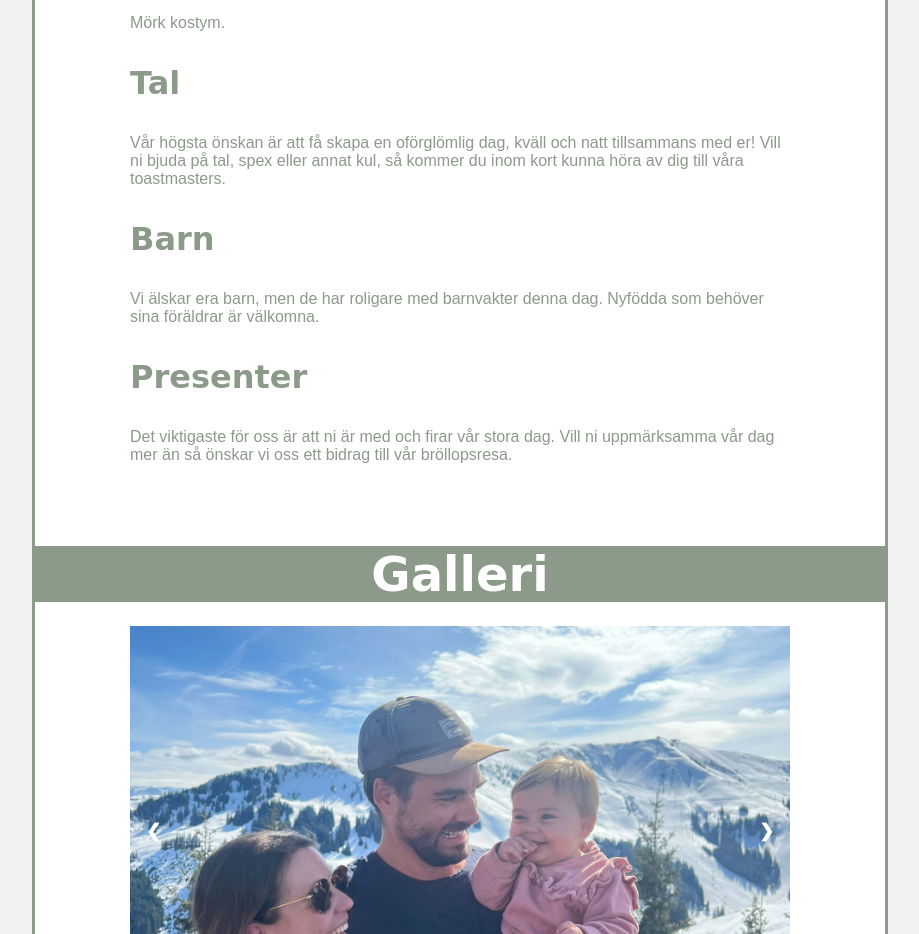
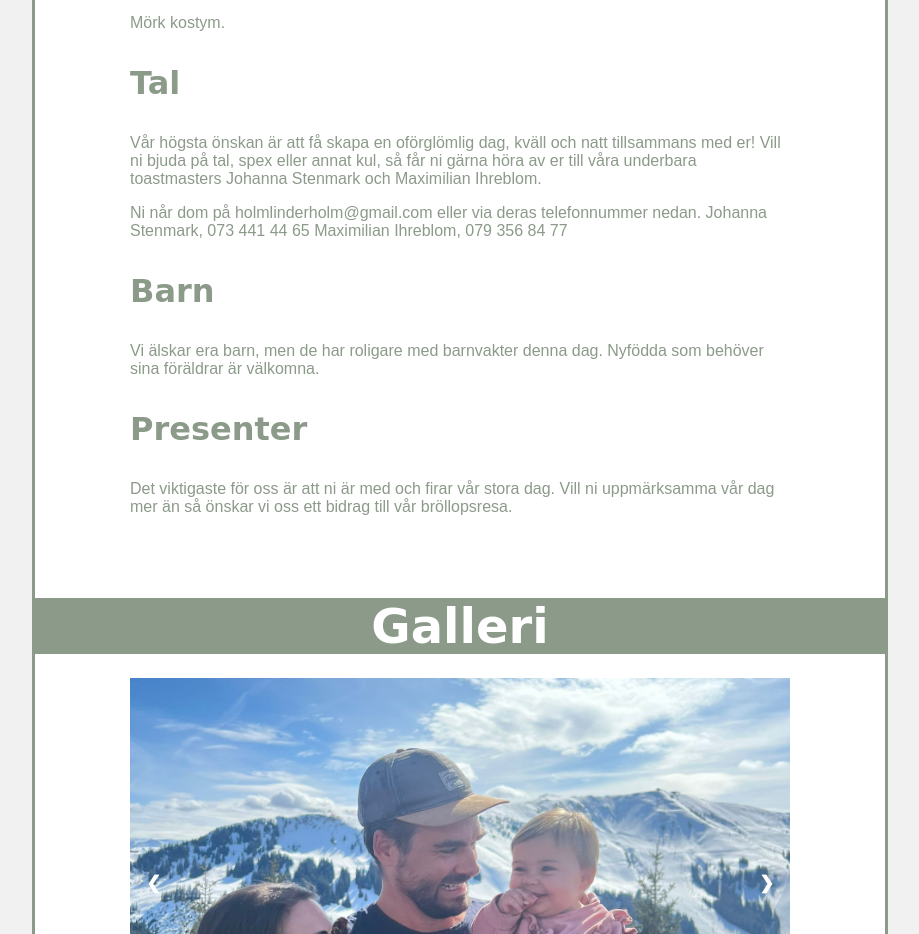
Before and after one commit to linderholm/linderholm.github.io, a plain HTML site: page index.html in a window 1280 px wide. Shown: the part 1940-2874 px from the top of the page, without its empty margins (180-1099 px from the left). Drawn offline with Linux system fonts and the light colour scheme; a web font is replaced by a local one.

Commit message:
updatera tal text

```diff
--- a/index.html
+++ b/index.html
@@ -73,8 +73,16 @@
         <h3 class="section-heading">Klädkod</h3>
         <p>Mörk kostym.</p>
         <h3 class="section-heading">Tal</h3>
-        <p>Vår högsta önskan är att få skapa en oförglömlig dag, kväll och natt tillsammans med er! Vill ni bjuda på
-          tal, spex eller annat kul, så kommer du inom kort kunna höra av dig till våra toastmasters.</p>
+        <p>Vår högsta önskan är att få skapa en oförglömlig dag, kväll och natt tillsammans med er!
+          Vill ni bjuda på tal, spex eller annat kul, så får ni gärna höra av er till våra underbara toastmasters Johanna Stenmark och Maximilian Ihreblom.
+        </p>
+        <p>
+
+          Ni når dom på holmlinderholm@gmail.com eller via deras telefonnummer nedan.
+
+          Johanna Stenmark, 073 441 44 65
+          Maximilian Ihreblom, 079 356 84 77
+        </p>
 
         <h3 class="section-heading">Barn</h3>
         <p>Vi älskar era barn, men de har roligare med barnvakter denna dag. Nyfödda som behöver sina föräldrar är
```
